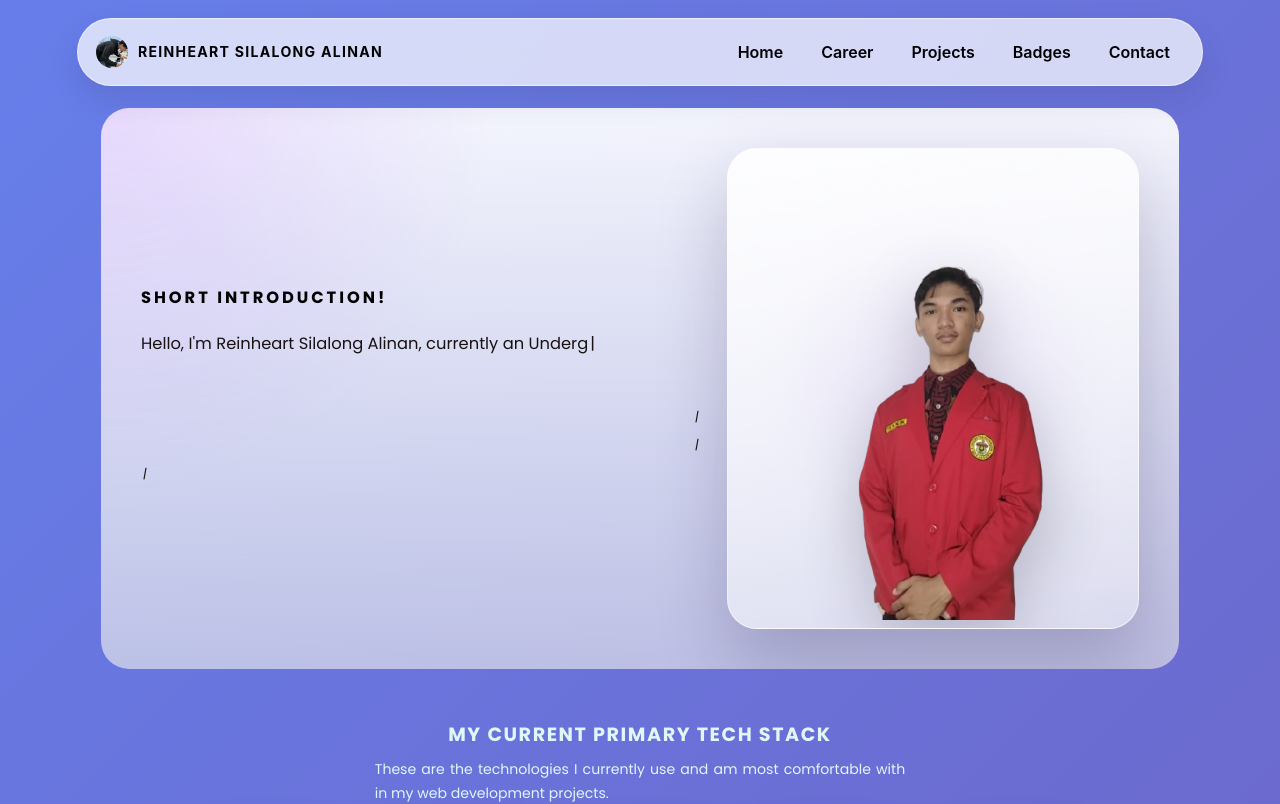
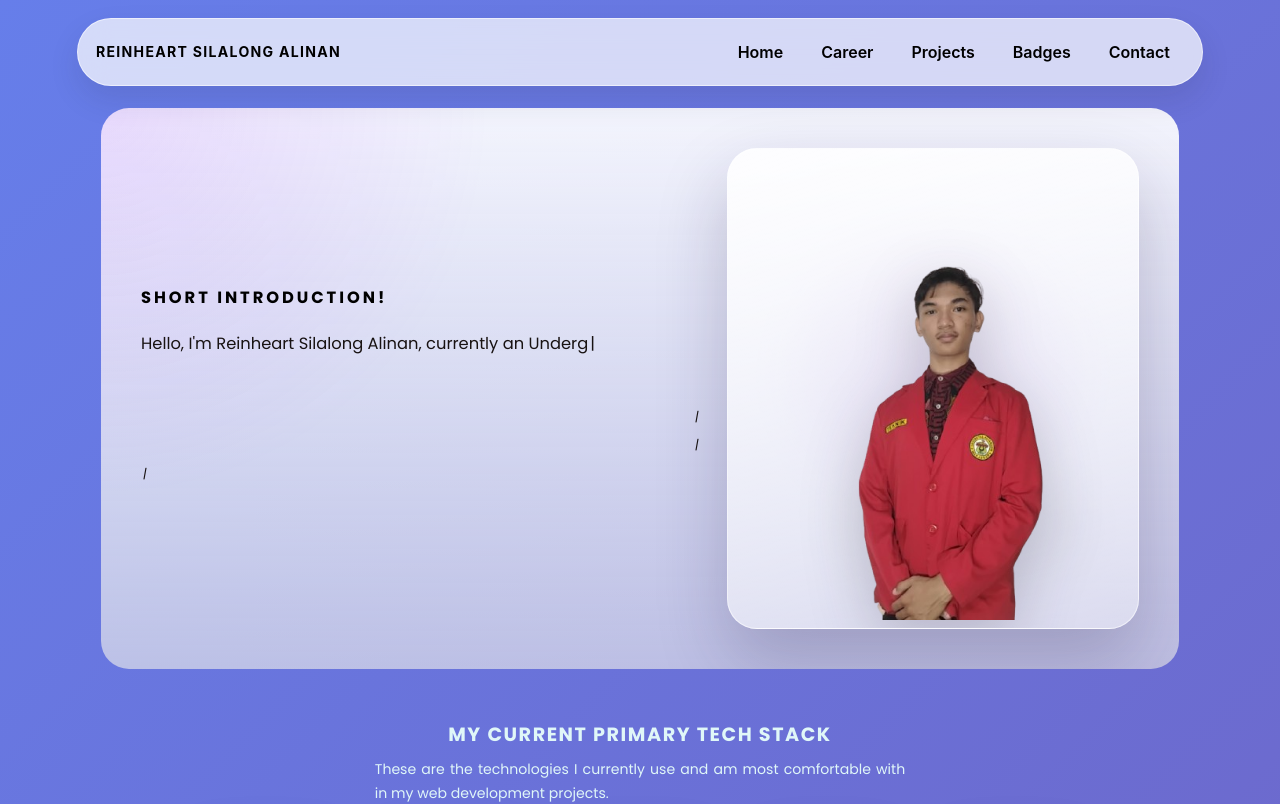
Before and after one commit to ReinheartSA/Portfolio-Reinheart, a React (Vite) app: page / in a window 1280 px wide. Shown: the top 804 px of the page. Built offline with nearby package versions, Linux system fonts and the light colour scheme.

Commit message:
fix: deleted profile photos

```diff
--- a/src/components/Navbar.jsx
+++ b/src/components/Navbar.jsx
@@ -29,7 +29,6 @@ const Navbar = () => {
     <header className="site-header">
       <nav className="navbar" aria-label="Primary">
         <a className="navbar-brand" href="#home" onClick={(event) => handleScroll(event, 'home')}>
-            <img className="navbar-brand__profilepic" src="/src/profil1.webp" alt="Profile Picture" />
           <span className="navbar-brand__text">Reinheart Silalong Alinan</span>
         </a>
 
```
Also changed, not shown: src/profil1.webp (deleted).
